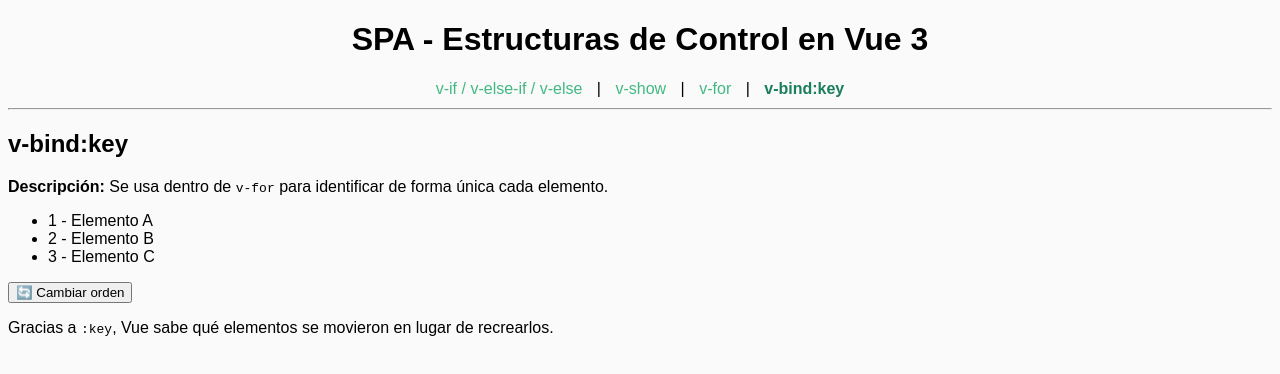
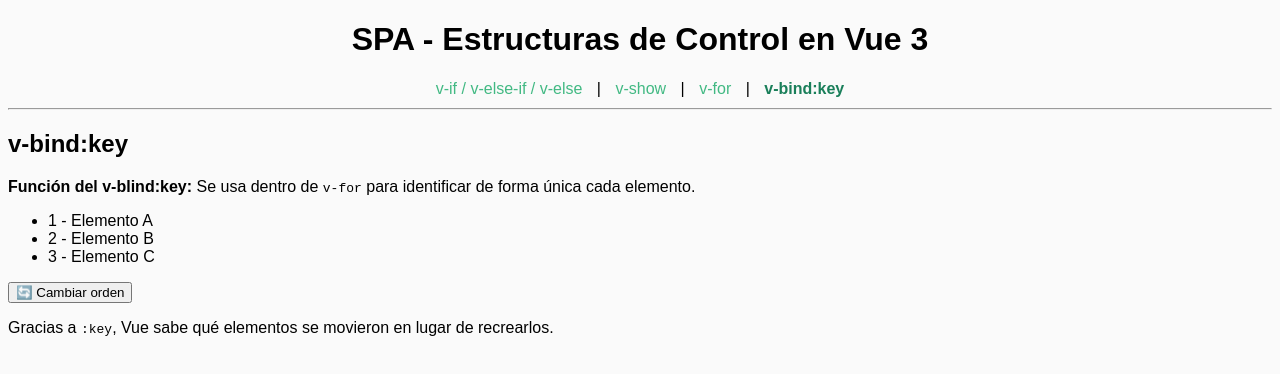
Before and after one commit to Carlos-2005-we/Proyecto.-ESTRUCTURAS-DE-CONTROL-DE-VUE, a Vue app: page /v-bind-key in a window 1280 px wide. Shown: the top 374 px of the page. Built offline with nearby package versions, Linux system fonts and the light colour scheme.

Commit message:
Update KeyView.vue

```diff
--- a/src/views/KeyView.vue
+++ b/src/views/KeyView.vue
@@ -2,7 +2,7 @@
   <div>
     <h2>v-bind:key</h2>
     <p>
-      <strong>Descripción:</strong> Se usa dentro de <code>v-for</code> para identificar de forma única cada elemento.
+      <strong>Función del v-blind:key:</strong> Se usa dentro de <code>v-for</code> para identificar de forma única cada elemento.
     </p>
 
     <ul>
```
